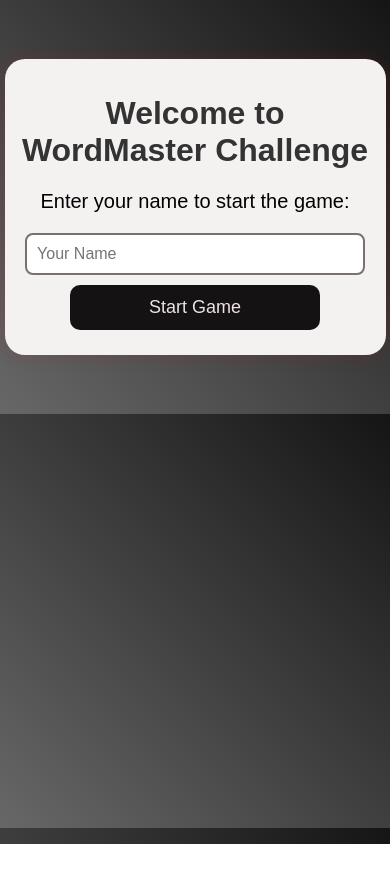
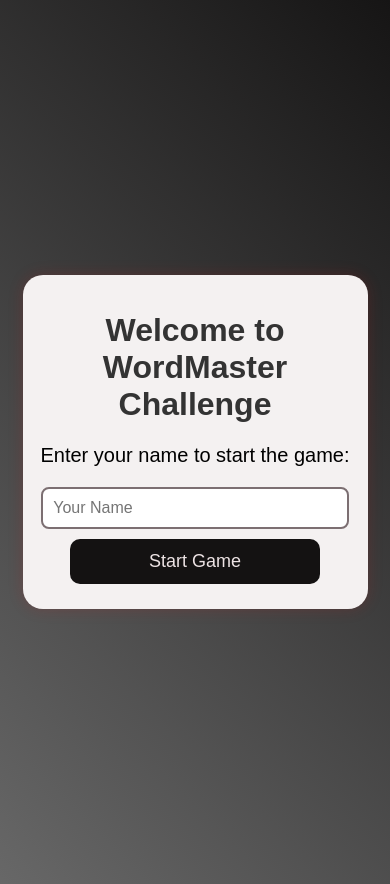
Before and after one commit to coderXjhayush/Word-Guessing-Game, a plain HTML site: page index.html in a window 390 px wide. Before the commit the page ends 844 px from the top, so only its background shows below. Drawn offline with Linux system fonts and the light colour scheme.

Commit message:
Update styles.css

```diff
--- a/styles.css
+++ b/styles.css
@@ -1,10 +1,14 @@
 body {
     font-family: 'Poppins', sans-serif;
-    text-align: center;
     margin: 0;
     padding: 0;
     background: linear-gradient(45deg, #0f0f0fa1, #161515);
     transition: background 1s ease-in-out;
+    display: flex;
+    justify-content: center;
+    align-items: center;
+    min-height: 100vh;
+    text-align: center;
 }
 
 .hidden {
@@ -13,12 +17,11 @@ body {
 
 #user-info, #game-container {
     width: 30%;
-    margin: 15% auto;
     padding: 20px;
     background: rgb(244, 241, 241);
     box-shadow: 0px 0px 15px rgba(190, 27, 27, 0.2);
     border-radius: 20px;
-    transition: transform 0.3s ease-in-out;
+    transition: transform 0.9s ease-in-out;
 }
 
 h1 {
@@ -33,7 +36,7 @@ button {
     font-size: 18px;
     margin: 10px;
     cursor: pointer;
-    transition: 0.3s;
+    transition: 0.9s;
     border-radius: 10px;
 }
 
@@ -48,6 +51,7 @@ input {
     border: 2px solid #7c6f72;
     border-radius: 8px;
     outline: none;
+    width: 90%;
 }
 
 #game-area {
@@ -60,7 +64,6 @@ p {
 
 #end-screen {
     width: 30%;
-    margin: 15% auto;
     padding: 30px;
     background: rgb(237, 232, 232);
     box-shadow: 0px 0px 15px rgba(0, 0, 0, 0.2);
@@ -84,4 +87,8 @@ p {
     input {
         width: 90%;
     }
+    body{
+        flex-direction: column;
+        padding: 20px;
+    }
 }
```
